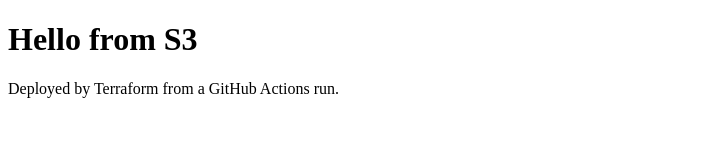
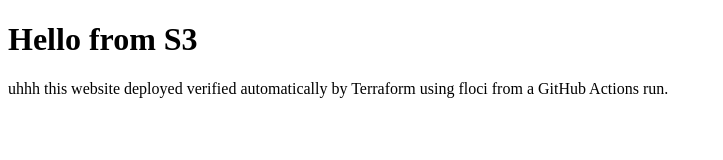
Before and after one commit to 1aoife1/EnterpriseVirt, a plain HTML site: page module9-cicd/site/index.html in a window 1280 px wide. Shown: the whole page, without its empty margins (0-723 px from the left). Drawn offline with Linux system fonts and the light colour scheme.

Commit message:
Updated website greeting for test

```diff
--- a/module9-cicd/site/index.html
+++ b/module9-cicd/site/index.html
@@ -3,6 +3,6 @@
 <head><meta charset="UTF-8"><title>SYS-350 Course Site</title></head>
 <body>
   <h1>Hello from S3</h1>
-  <p>Deployed by Terraform from a GitHub Actions run.</p>
+  <p>uhhh this website deployed verified automatically  by Terraform using floci from a GitHub Actions run.</p>
 </body>
 </html>
```
